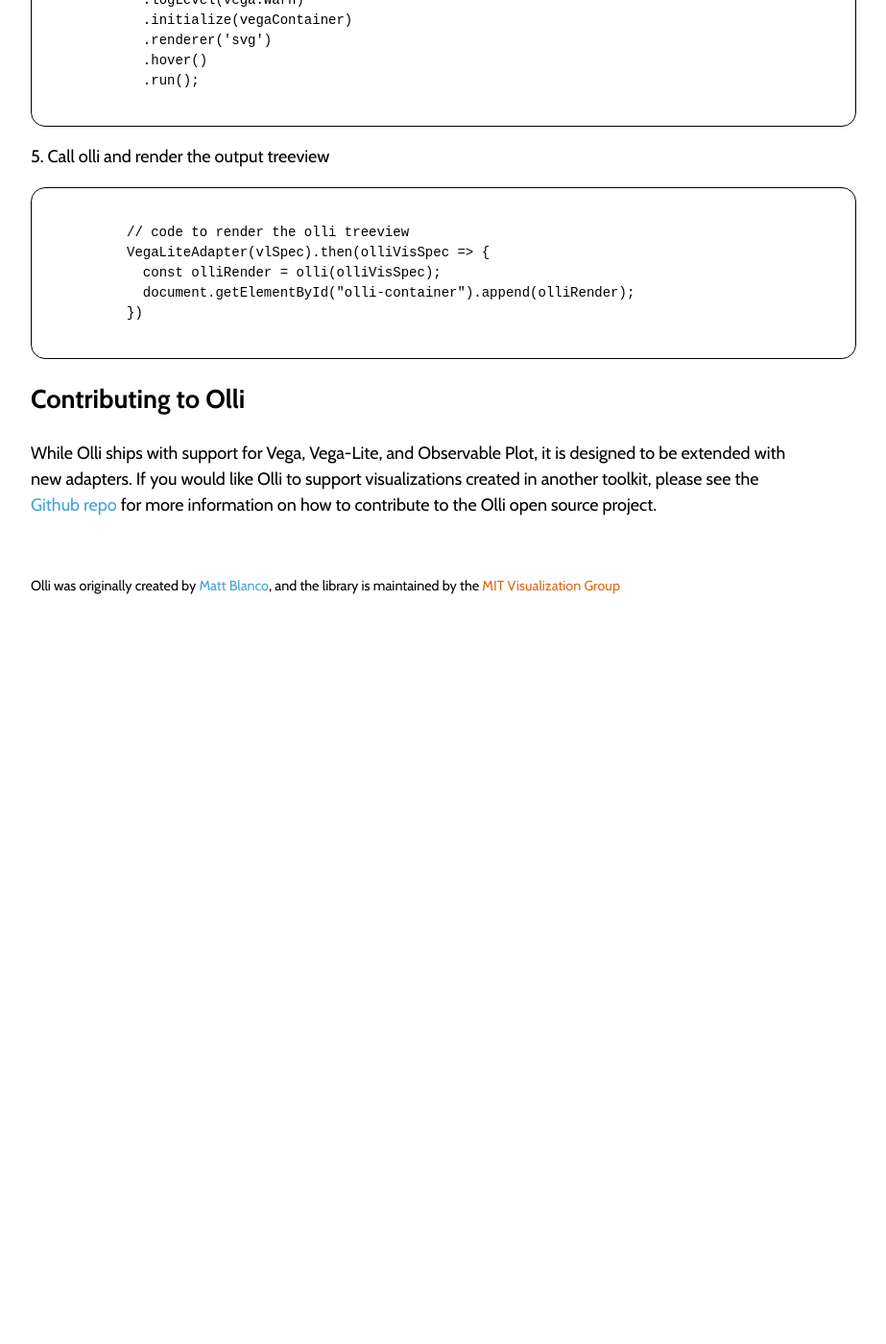
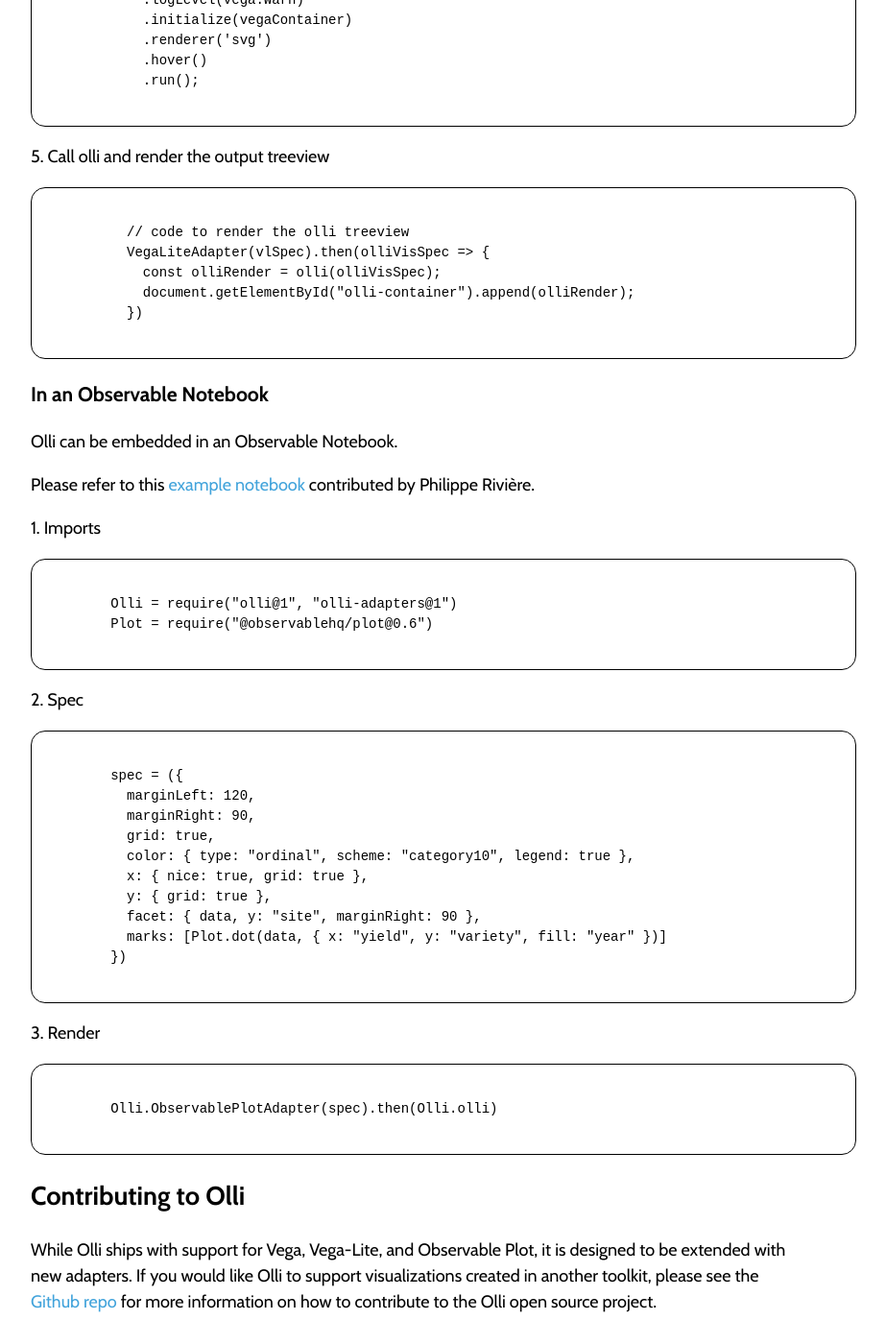
Before and after one commit to mitvis/olli, a Jekyll site: the page built from docs/quickstart.html, in a window 1280 px wide and 1400 px high, scrolled down 3079 px. Shown: the whole window at 96% size, without its empty margins (242-1165 px from the left). Built offline with Jekyll 4.4.1, drawn with Linux system fonts in a browser that asks for light colours; nearby versions of some CDN libraries; a script that is not in the unit is left out; before the commit the page ends 3709 px from its top, so only the background shows below that.

Commit message:
add observable notebook example to quickstart

```diff
--- a/docs/quickstart.html
+++ b/docs/quickstart.html
@@ -149,6 +149,44 @@
           })
         </code>
       </div>
+    </div>
+  </div>
+
+  <div>
+    <h3>In an Observable Notebook</h3>
+    <p>
+      Olli can be embedded in an Observable Notebook.
+    </p>
+    <p>
+      Please refer to this <a href="https://observablehq.com/@fil/hello-olli">example notebook</a> contributed by Philippe Rivière.
+    </p>
+    <p>1. Imports</p>
+    <div class="Code-Block">
+      <code class="language-javascript">
+        Olli = require("olli@1", "olli-adapters@1")
+        Plot = require("@observablehq/plot@0.6")
+      </code>
+    </div>
+    <p>2. Spec</p>
+    <div class="Code-Block">
+      <code class="language-javascript">
+        spec = ({
+          marginLeft: 120,
+          marginRight: 90,
+          grid: true,
+          color: { type: "ordinal", scheme: "category10", legend: true },
+          x: { nice: true, grid: true },
+          y: { grid: true },
+          facet: { data, y: "site", marginRight: 90 },
+          marks: [Plot.dot(data, { x: "yield", y: "variety", fill: "year" })]
+        })
+      </code>
+    </div>
+    <p>3. Render</p>
+    <div class="Code-Block">
+      <code class="language-javascript">
+        Olli.ObservablePlotAdapter(spec).then(Olli.olli)
+      </code>
     </div>
   </div>
   <!-- <div>
```
